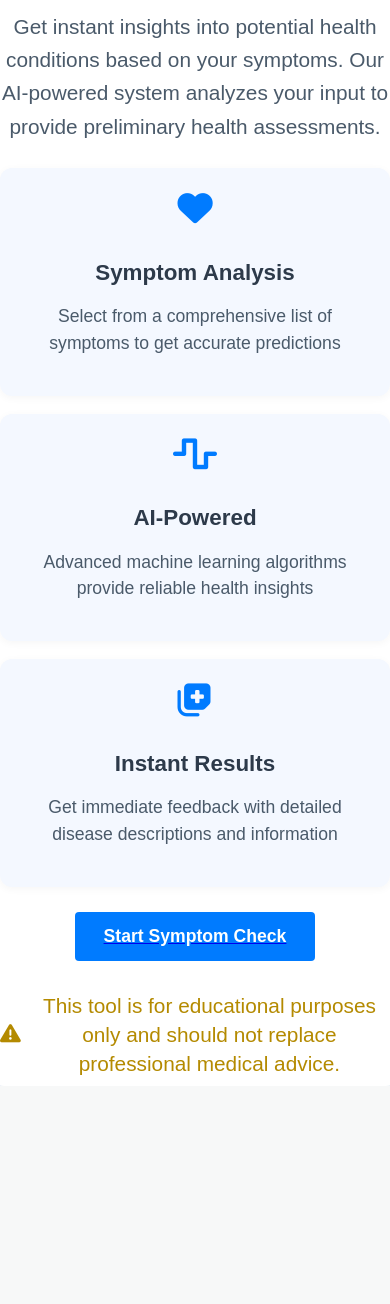
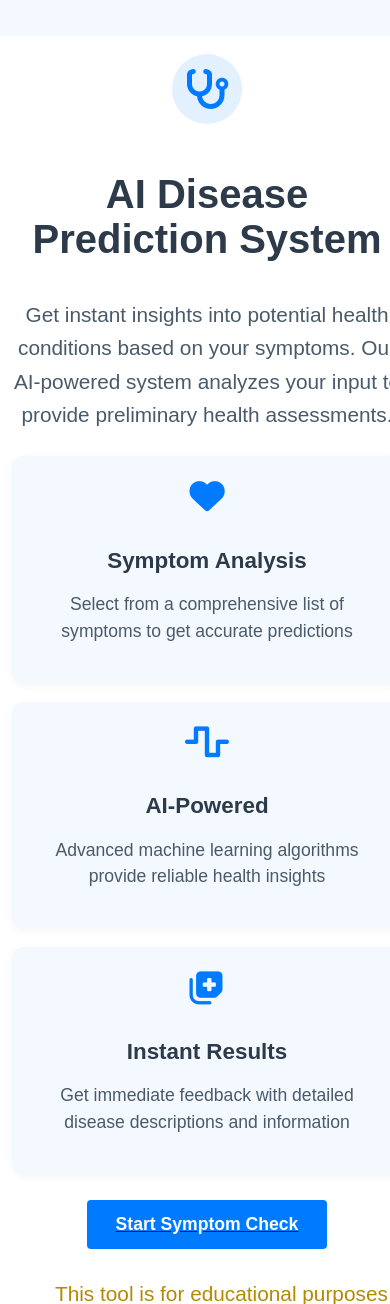
Before and after one commit to AnjaliKumari3033/Disease_predictor, a Flask app: page / in a window 390 px wide; the page is wider, and only the part inside the window is pictured. Shown: the top 1304 px of that part. Before the commit the page ends 1075 px from the top of that part, so only its background shows below. Run offline with Flask 3, Linux system fonts and the light colour scheme.

Commit message:
Adjust mobile padding

```diff
--- a/static/style.css
+++ b/static/style.css
@@ -8,33 +8,45 @@
     min-width: 100vw;
     background: #f4f8ff;
     display: flex;
+    flex-direction: column;
     align-items: center;
     justify-content: center;
+    padding: 40px 0 60px 0;
+    box-sizing: border-box;
 }
 .main-container, .container {
-    min-height: 75vh;
+    min-height: auto;
     min-width: 80vw;
     max-width: 1400px;
-    margin: 30px auto;
+    margin: 20px auto 40px auto;
     background: #fff;
-    padding: 30px 20px 25px 20px;
+    padding: 50px 20px 35px 20px;
     border-radius: 8px;
     box-shadow: 0 4px 24px rgba(0,0,0,0.08);
     text-align: center;
     display: flex;
     flex-direction: column;
-    justify-content: center;
+    justify-content: flex-start;
 }
 @media (max-width: 900px) {
+    body, .home-bg {
+        display: block;
+        padding: 24px 0 32px 0;
+    }
     .main-container, .container {
-        min-width: 98vw;
-        padding: 20px 2vw;
+        min-width: 100vw;
+        padding: 24px 16px;
     }
 }
 @media (max-width: 600px) {
+    body, .home-bg {
+        padding: 16px 0 24px 0;
+    }
     .main-container, .container {
         min-width: 100vw;
-        padding: 8px 1vw;
+        padding: 18px 12px;
+        border-radius: 0;
+        box-shadow: none;
     }
 }
 #result div {
```
